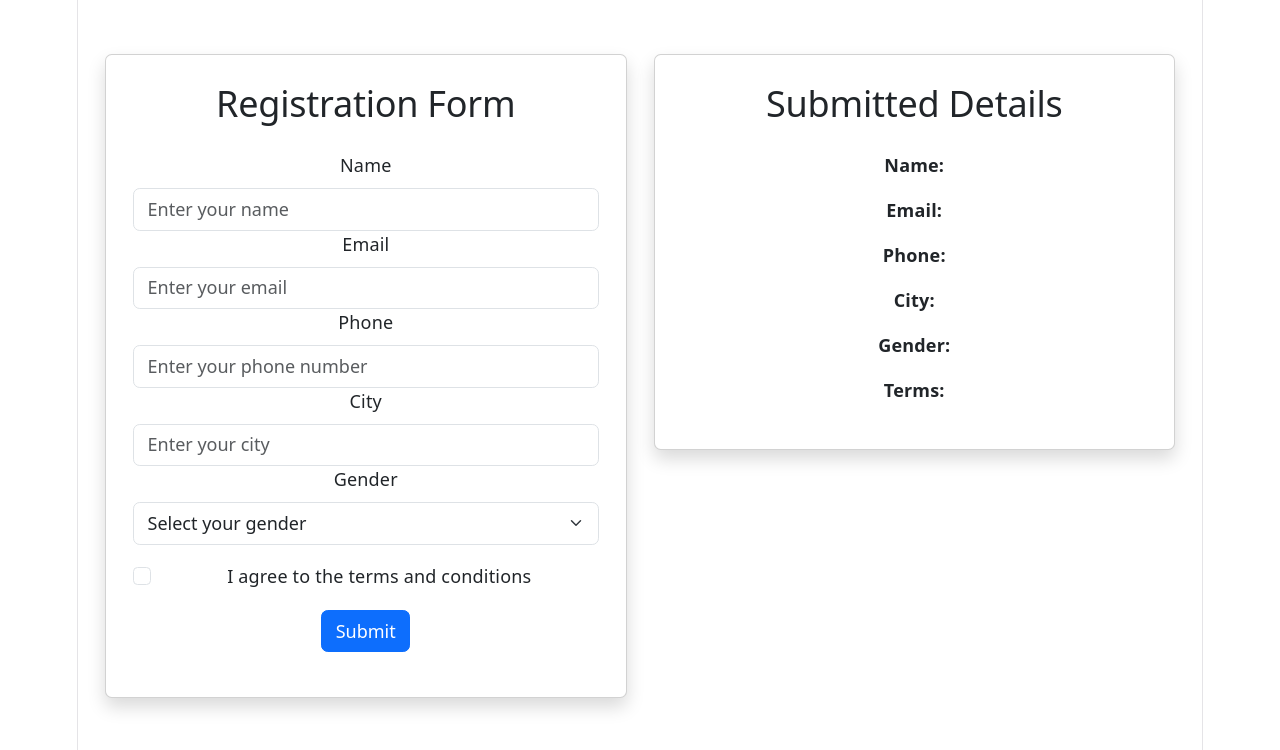
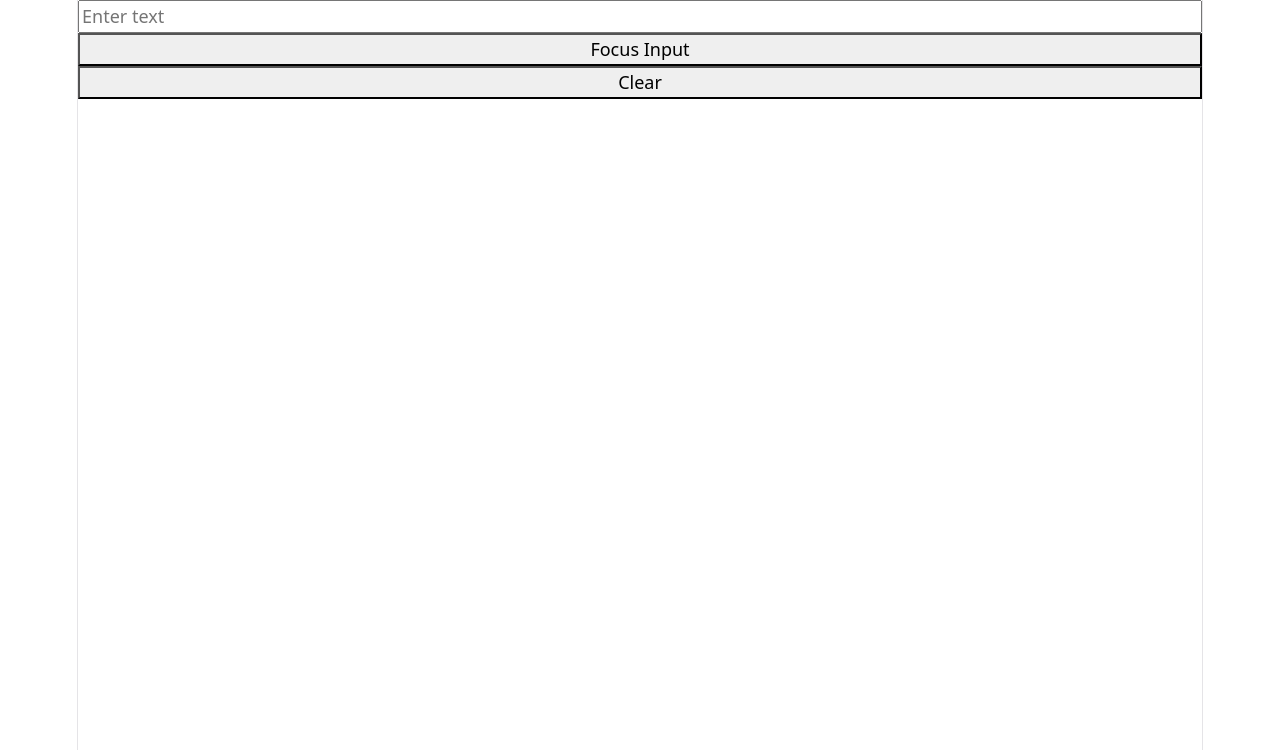
Before and after one commit to Dhara-06/state-and-props, a React (Vite) app: page / in a window 1280 px wide. Shown: the top 750 px of the page. Built offline with nearby package versions, Linux system fonts and the light colour scheme.

Commit message:
Section A completed

```diff
--- a/src/App.jsx
+++ b/src/App.jsx
@@ -1,17 +1,20 @@
 // import StudentForm from './components/StudentForm';
+import FocusInput from './components/FocusInput';
+function App() {
+  return (
+    // <div className="container mt-5">
+    //   <h1 className="text-center mb-4">
+    //     Student Registration
+    //   </h1>
+    //   <StudentForm />
+    // </div>
+    <>
+    <FocusInput />
+    </>
+  );
+}
 
-// function App() {
-//   return (
-//     <div className="container mt-5">
-//       <h1 className="text-center mb-4">
-//         Student Registration
-//       </h1>
-//       <StudentForm />
-//     </div>
-//   );
-// }
-
-// export default App;
+export default App;
 
 
 //Task-1
@@ -31,14 +34,14 @@
 
 // Task-2
 
-import Register from "./Task-2/RegistrationForm";
+// import Register from "./Task-2/RegistrationForm";
 
-function App() {
-  return (
-    <div className="container mt-5">
-      <Register />
-    </div>
-  );
-}
+// function App() {
+//   return (
+//     <div className="container mt-5">
+//       <Register />
+//     </div>
+//   );
+// }
 
-export default App;
+// export default App;
--- /dev/null
+++ b/src/components/FocusInput.jsx
@@ -0,0 +1,33 @@
+import { useRef, useState } from 'react'
+
+const FocusInput = () => {
+    const [text, setText]=useState("")
+
+
+    const reference=useRef(null)
+
+    const handleChange=(e)=>{
+        setText(e.target.value)
+    }
+    const handleFocus=()=>{
+        reference.current.focus()
+    }
+
+    const handleClear=()=>{
+        setText("")
+    }
+
+
+    // useEffect(()=>{
+    //     reference.current.focus()
+    // },[])
+  return (
+    <>
+      <input type="text" ref={reference} value={text} onChange={handleChange} placeholder="Enter text" />
+      <button onClick={handleFocus}>Focus Input</button>
+      <button onClick={handleClear}>Clear</button>
+    </>
+  )
+}
+
+export default FocusInput
```
